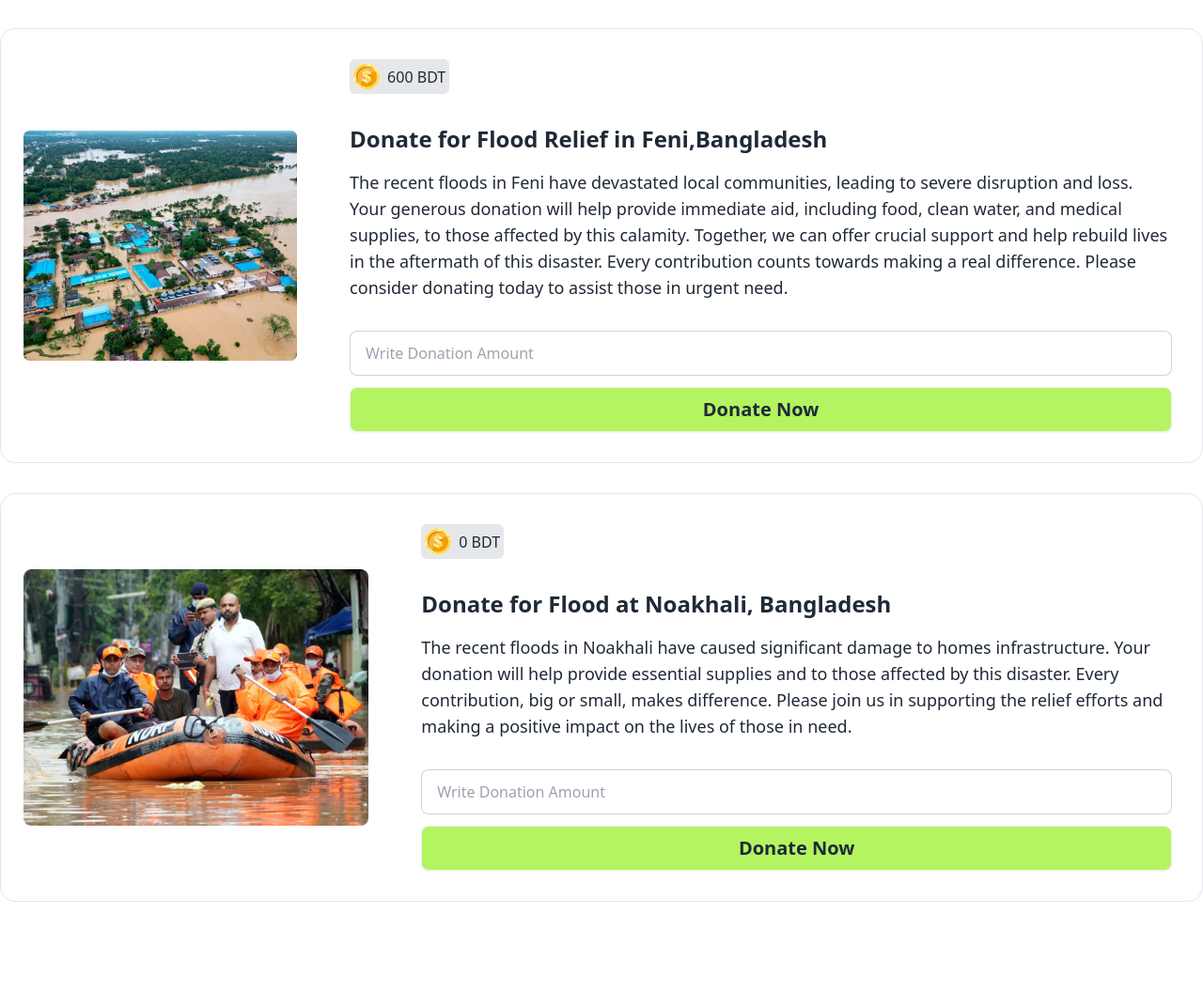
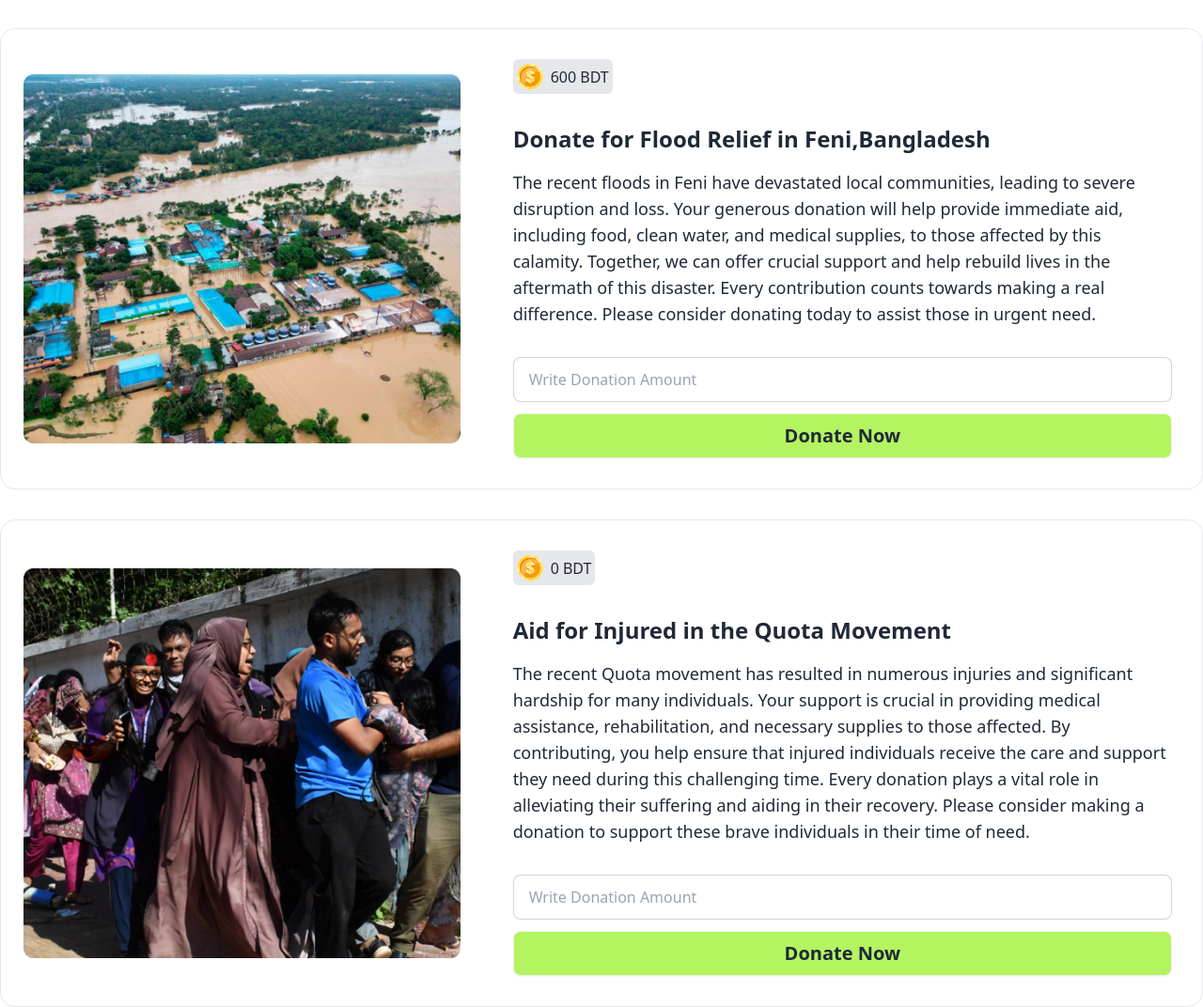
Before and after one commit to modasserahmed17/fifth-assign-java, a plain HTML site: page index.html in a window 1280 px wide. Shown: the part 678-1750 px from the top of the page at 94% size. Before the commit the page ends 1638 px from the top, so only its background shows below. Drawn offline with nearby package versions, Linux system fonts and the light colour scheme.

Commit message:
added the 3rd part

```diff
--- a/index.html
+++ b/index.html
@@ -52,10 +52,10 @@
   </section>
   <section class="container mx-auto my-8">
     <div class="card card-side bg-base-100 flex-col lg:flex-row border rounded-2xl">
-      <figure class="m-2 w-fit lg:w-screen lg:m-6">
+      <figure class="m-2 w-fit lg:m-6">
         <img src="assets/feni.png" alt="" />
       </figure>
-      <div class="card-body gap-8">
+      <div class="card-body gap-8 lg:w-2/3">
         <div class="bg-gray-200 flex w-fit p-1 rounded-md gap-2 items-center">
           <img class="" src="assets/coin.png" alt="">
           <h5>600 BDT</h5>
@@ -73,17 +73,17 @@
   </section>
   <section class="container mx-auto">
     <div class="card card-side bg-base-100 flex-col lg:flex-row border rounded-2xl">
-      <figure class="m-2 w-fit lg:w-full lg:m-6">
-        <img src="assets/noakhali.png" alt="" />
+      <figure class="m-2 w-fit lg:m-6">
+        <img src="assets/quota-protest.png" alt="" />
       </figure>
-      <div class="card-body gap-8">
+      <div class="card-body gap-8 lg:w-2/3">
         <div class="bg-gray-200 flex w-fit p-1 rounded-md gap-2 items-center">
           <img class="" src="assets/coin.png" alt="">
           <h5>0 BDT</h5>
         </div>
         <div>
-          <h2 class="text-2xl font-bold mb-4">Donate for Flood at Noakhali, Bangladesh</h2>
-          <p class="text-lg"> The recent floods in Noakhali have caused significant damage to homes  infrastructure. Your donation will help provide essential supplies and  to those affected by this disaster. Every contribution, big or small, makes  difference. Please join us in supporting the relief efforts and making a positive impact on the lives of those in need.</p>
+          <h2 class="text-2xl font-bold mb-4">Aid for Injured in the Quota Movement</h2>
+          <p class="text-lg">The recent Quota movement has resulted in numerous injuries and significant hardship for many individuals. Your support is crucial in providing medical assistance, rehabilitation, and necessary supplies to those affected. By contributing, you help ensure that injured individuals receive the care and support they need during this challenging time. Every donation plays a vital role in alleviating their suffering and aiding in their recovery. Please consider making a donation to support these brave individuals in their time of need.</p>
         </div>
         <div>
           <input type="text" placeholder="Write Donation Amount" class="input input-bordered w-full" required />
```
